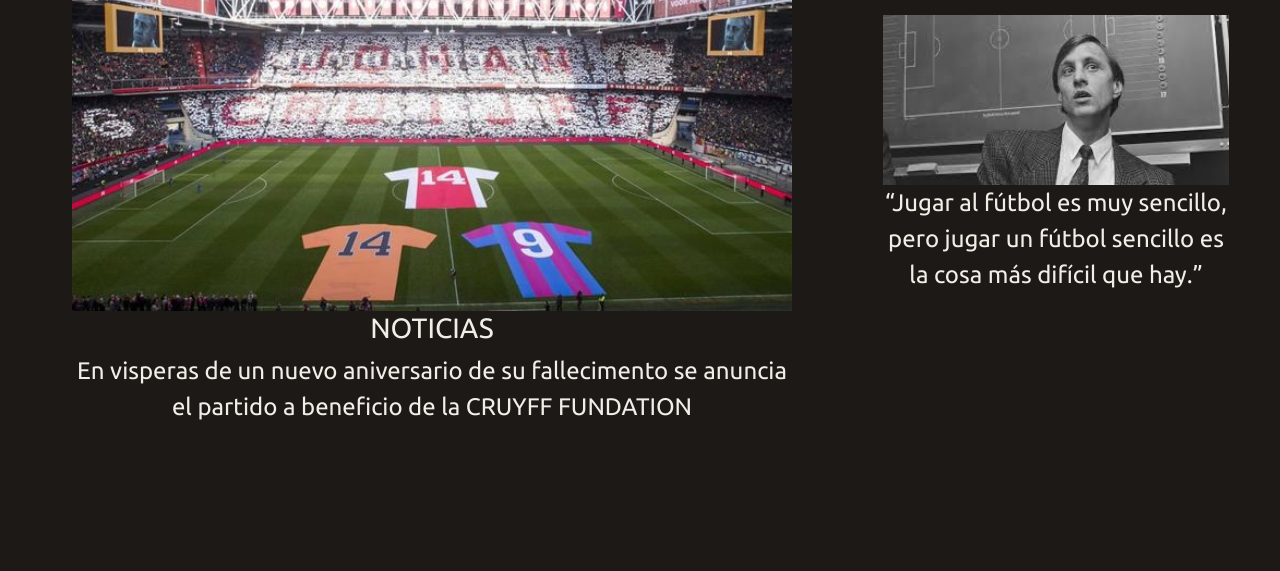
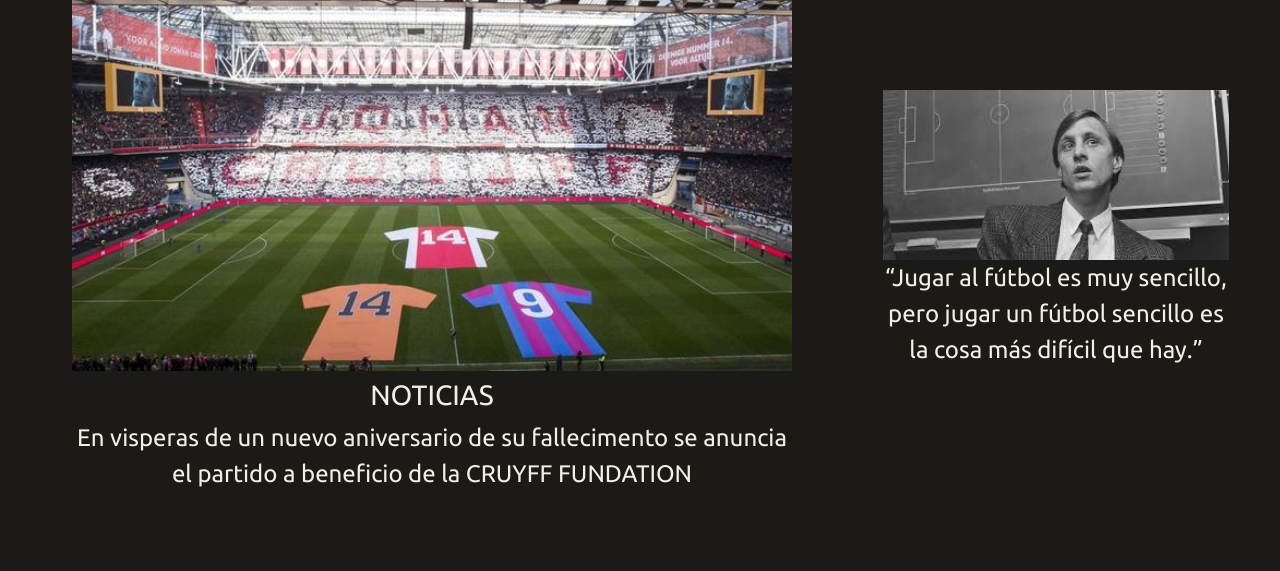
Before and after one commit to juansaizar/proyectoSaizarJuan-fanPageJCFC, a website: page index.html in a window 1280 px wide. Shown: the part 821-1392 px from the top of the page. Before the commit the page ends 1305 px from the top, so only its background shows below. Drawn offline with nearby package versions, Linux system fonts and the light colour scheme.

Commit message:
jcfcVersion1.5

```diff
--- a/scss/_home.scss
+++ b/scss/_home.scss
@@ -1,5 +1,5 @@
 .pagina{
-    height: 1100px;
+    height: 1200px;
     color: $lightLetter;
     display: grid;
     grid-template-columns: repeat(3, 30%);
@@ -72,7 +72,8 @@
             }
 
             & img{
-            height: max-content;
+                height: fit-content;
+                max-width: 100%;
             }
         }
 
@@ -102,7 +103,7 @@
                 width: 90%;
 
                 & h2{
-                    font-size: medium;
+                    font-size: x-large;
                 }
                 & p{
                     font-size: medium;
```
Also changed, not shown: css/style.css.
